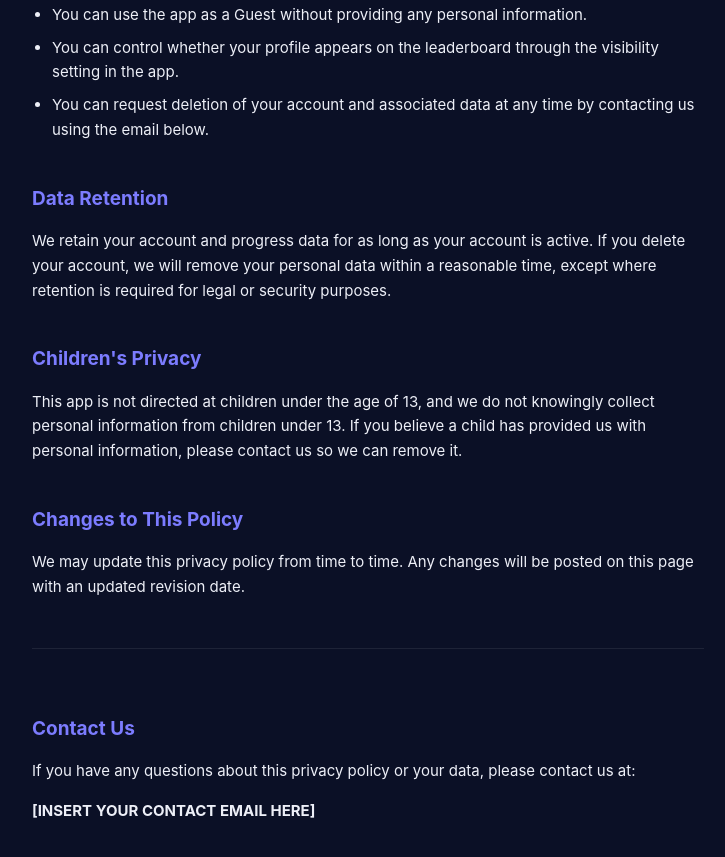
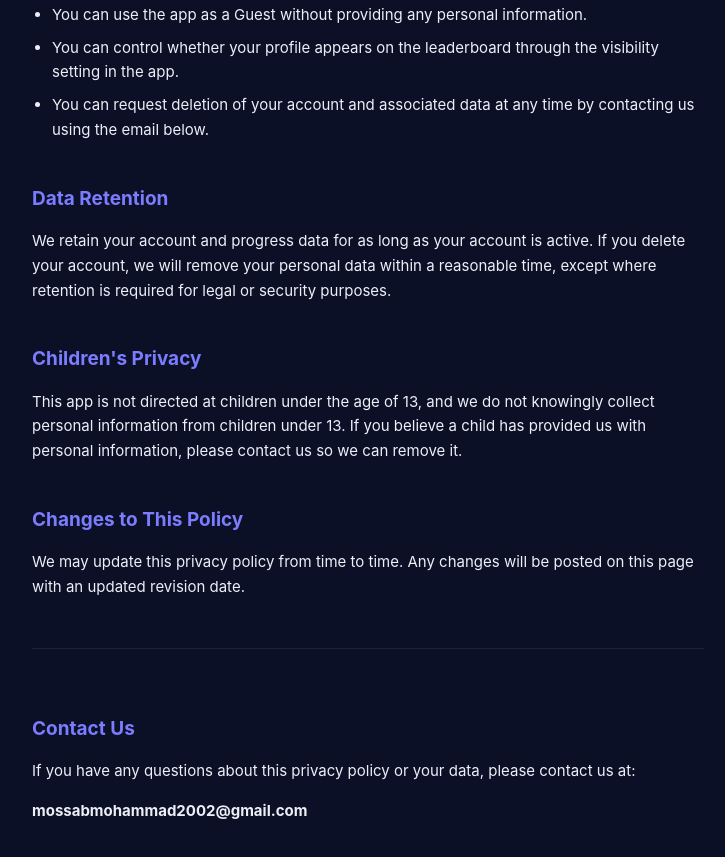
Before and after one commit to mossabmohammad2002-hue/privacy-policy, a plain HTML site: page index.html in a window 1280 px wide. Shown: the part 2108-2965 px from the top of the page, without its empty margins (272-997 px from the left). Drawn offline with Linux system fonts and the light colour scheme.

Commit message:
Update index.html

```diff
--- a/index.html
+++ b/index.html
@@ -139,7 +139,7 @@
   <div class="contact">
     <h2>Contact Us</h2>
     <p>If you have any questions about this privacy policy or your data, please contact us at:</p>
-    <p><strong>[INSERT YOUR CONTACT EMAIL HERE]</strong></p>
+    <p><strong>mossabmohammad2002@gmail.com</strong></p>
   </div>
 
 </div>
```
